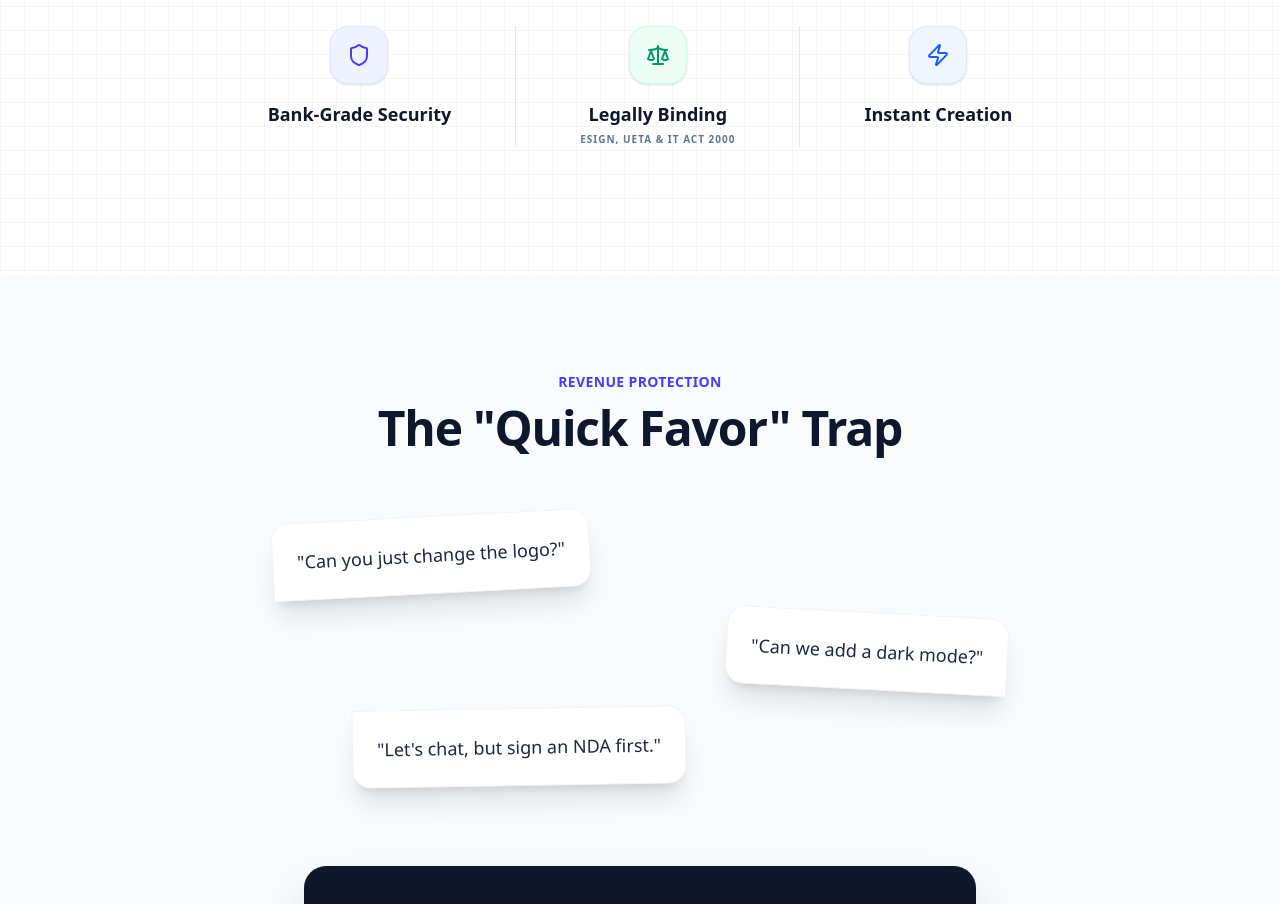
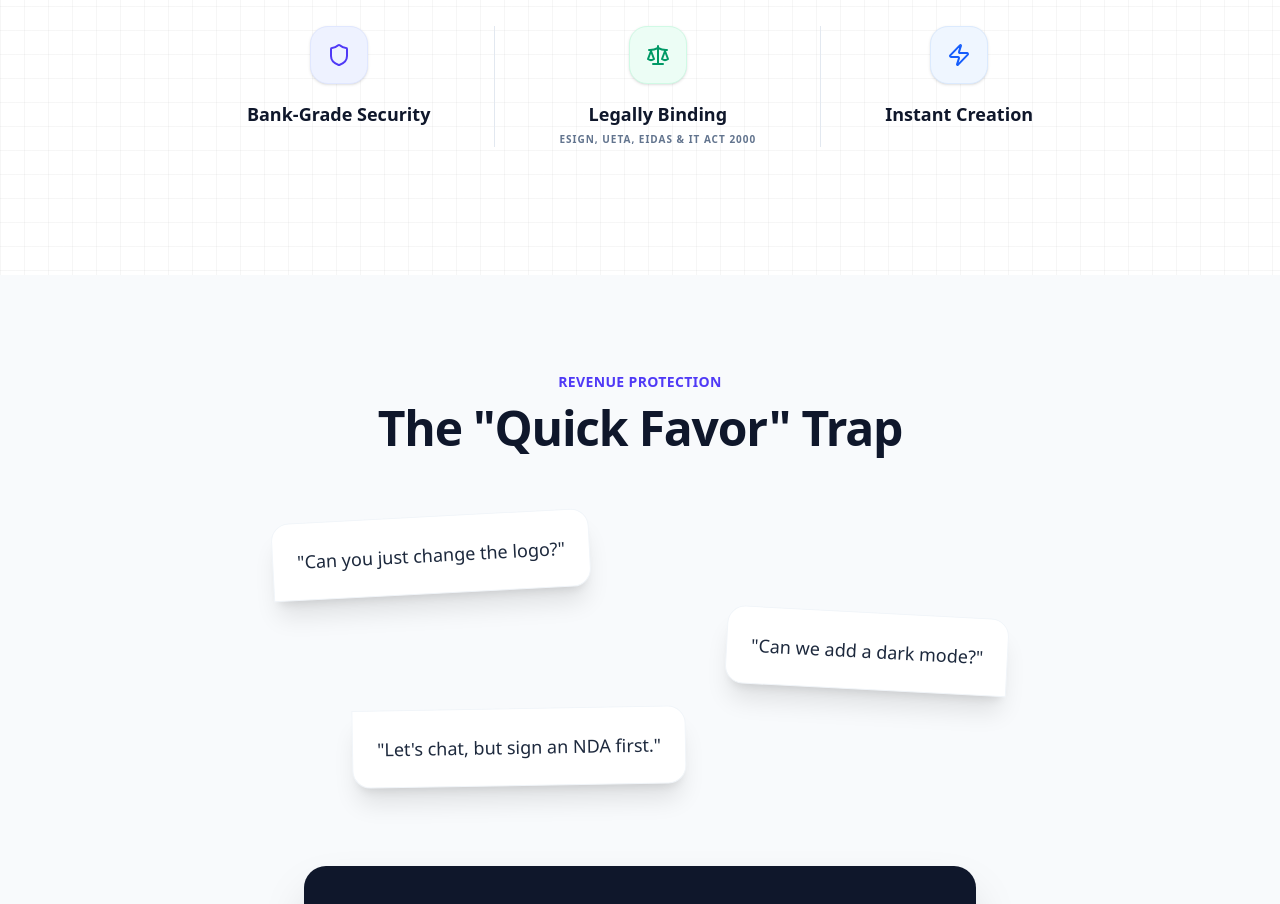
Before and after one commit to sameermathad/instapact, a Next.js app: page / in a window 1280 px wide. Shown: the part 1380-2284 px from the top of the page. Built offline with nearby package versions, Linux system fonts and the light colour scheme; no server answers.

Commit message:
almost final1

```diff
--- a/app/page.tsx
+++ b/app/page.tsx
@@ -188,7 +188,7 @@ export default function Home() {
                     </div>
                     <div className="flex flex-col items-center">
                        <div className="font-bold text-slate-900 text-lg">Legally Binding</div>
-                       <div className="text-[10px] text-slate-500 font-bold uppercase tracking-widest mt-1">ESIGN, UETA & IT Act 2000</div>
+                       <div className="text-[10px] text-slate-500 font-bold uppercase tracking-widest mt-1">ESIGN, UETA, eIDAS & IT Act 2000</div>
                     </div>
                  </motion.div>
                  <div className="hidden md:block w-px bg-slate-200"></div>
```
